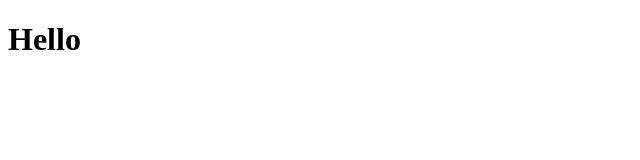
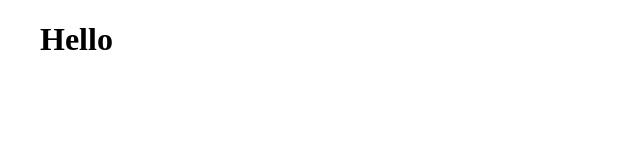
Before and after one commit to Illiya-Lunev/todo, a React (Create React App) app: page / in a window 1280 px wide. Shown: the top 160 px of the page, without its empty margins (0-640 px from the left). Built offline with nearby package versions, Linux system fonts and the light colour scheme.

Commit message:
add scss

```diff
--- a/package.json
+++ b/package.json
@@ -10,6 +10,7 @@
     "@testing-library/user-event": "^12.8.3",
     "axios": "^0.24.0",
     "gh-pages": "^3.2.3",
+    "node-sass": "^6.0.1",
     "prop-types": "^15.7.2",
     "react": "^17.0.2",
     "react-dom": "^17.0.2",
--- a/src/App.js
+++ b/src/App.js
@@ -1,6 +1,8 @@
+import './Sass/main.scss';
+
 export default function App() {
   return (
-    <div>
+    <div className={'container'}>
       <h1>Hello</h1>
     </div>
   );
--- /dev/null
+++ b/src/Sass/base/_container.scss
@@ -0,0 +1,16 @@
+.container {
+  padding-left: 15px;
+  padding-right: 15px;
+  margin: 0 auto;
+  @media screen and (min-width: 380px) {
+    width: 380px;
+  }
+
+  @media screen and (min-width: 768px) {
+    width: 768px;
+  }
+
+  @media screen and (min-width: 1200px) {
+    width: 1200px;
+  }
+}
--- /dev/null
+++ b/src/Sass/main.scss
@@ -0,0 +1 @@
+@import './base/container';
```
Also changed, not shown: 1 other file (tests, documents, lock files or other folders).
